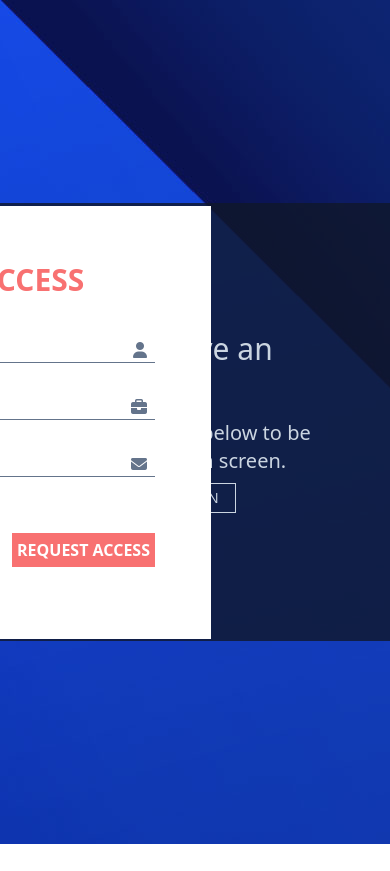
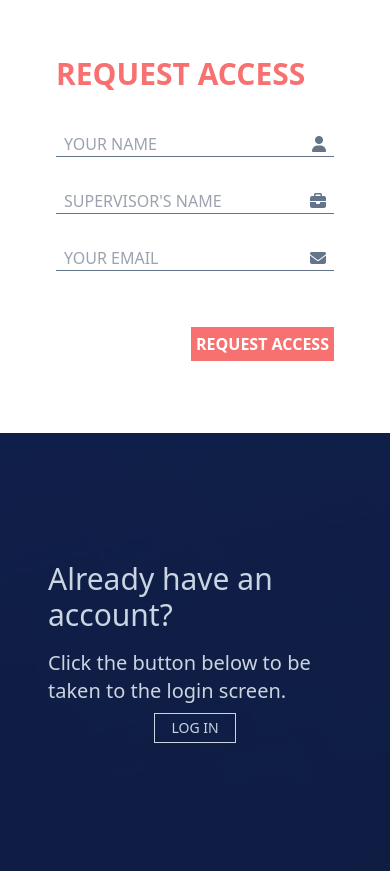
Before and after one commit to JeremyM45/vue-form, a Vue app: page / in a window 390 px wide. Before the commit the page ends 844 px from the top, so only its background shows below. Built offline with nearby package versions, Linux system fonts and the light colour scheme.

Commit message:
add styling for some smaller screens

```diff
--- a/src/App.vue
+++ b/src/App.vue
@@ -12,8 +12,8 @@
 </script>
 
 <template>
-    <div class="h-screen w-screen bg-[url('/img/1014.jpg')] flex justify-center items-center">
-        <div class="absolute mr-[25rem]">
+    <div class="h-full min-h-screen w-screen min-w-full bg-[url('/img/1014.jpg')] flex justify-center items-center flex-col md:flex-row">
+        <div class="md:absolute md:mr-[30rem] lg:mr-[25rem]">
             <Signup />
         </div>
         <Login />
--- a/src/components/Login.vue
+++ b/src/components/Login.vue
@@ -5,7 +5,7 @@
     }
 </script>
 <template>
-    <div class="bg-slate-900/80 w-[60rem] py-[8rem] items-center justify-end flex flex-row gap-x-80">
+    <div class="bg-slate-900/80 w-screen lg:w-[60rem] py-[8rem] items-center justify-center md:justify-end flex flex-row gap-x-80">
         <div class="text-slate-300 flex flex-col px-12 max-w-[55ch]">
             <h3 class="text-3xl pb-4">Already have an account?</h3>
             <p class="text-xl pb-2">Click the button below to be taken to the login screen.</p>
--- a/src/components/Signup.vue
+++ b/src/components/Signup.vue
@@ -9,7 +9,7 @@ import SignupForm from './SignupForm.vue';
 </script>
 
 <template>
-    <div class="bg-white">
+    <div class="bg-white w-screen md:w-fit">
         <div class="flex flex-col p-14">
             <h1 class="text-red-400 text-3xl font-bold pb-10">REQUEST ACCESS</h1>
             <SignupForm />
--- a/src/components/SignupForm.vue
+++ b/src/components/SignupForm.vue
@@ -23,7 +23,7 @@
 </script>
 
 <template>
-    <form @submit="onSubmit" class=" w-[20rem] flex flex-col gap-y-8">
+    <form @submit="onSubmit" class="lg:w-[20rem] flex flex-col gap-y-8">
         <div class="border-b border-slate-500 flex flex-row px-2 justify-between">
             <input
                 class="select-none focus:outline-0 w-full"
```
Also changed, not shown: public/img/background.webp (deleted).
